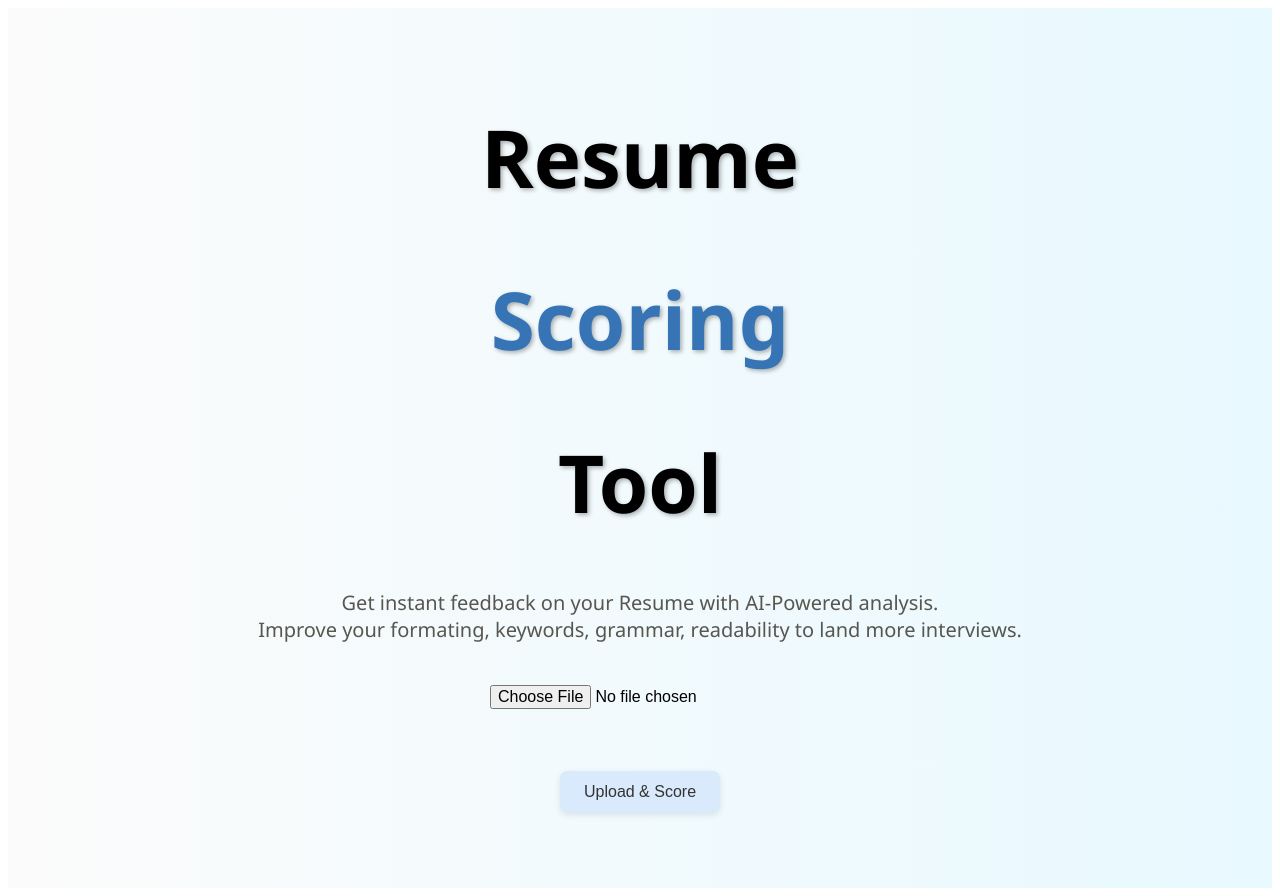
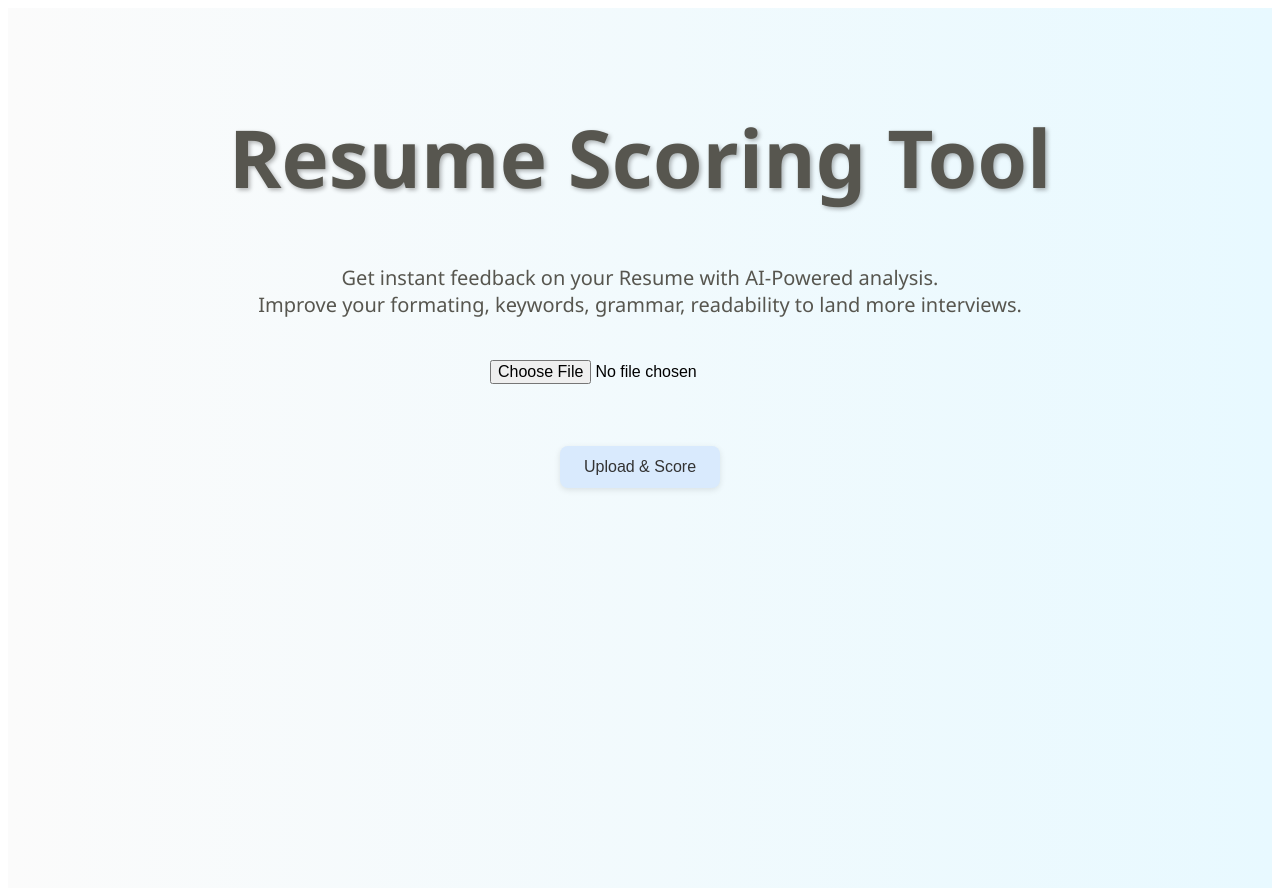
Before and after one commit to rajdeep-office/Resume-agent, a React (Create React App) app in the folder frontend/: page / in a window 1280 px wide. Built offline with nearby package versions, Linux system fonts and the light colour scheme.

Commit message:
Update App.js

```diff
--- a/frontend/src/App.js
+++ b/frontend/src/App.js
@@ -16,22 +16,9 @@ function App() {
         style={{
           fontSize: "5rem",
           textShadow: "2px 2px 4px rgba(0,0,0,0.3)",
-          color:"black",
+          color:"#57564F",
         }}
-      >Resume</h1><h1
-        style={{
-          fontSize: "5rem",
-          textShadow: "2px 2px 4px rgba(0,0,0,0.3)",
-          color:"#3674B5",
-        }}
-      >Scoring
-  </h1><h1
-        style={{
-          fontSize: "5rem",
-          textShadow: "2px 2px 4px rgba(0,0,0,0.3)",
-          color: "black",
-        }}
-      >Tool</h1>
+      >Resume Scoring Tool</h1>
        <p
           style={{
           fontSize: "20px",
```
